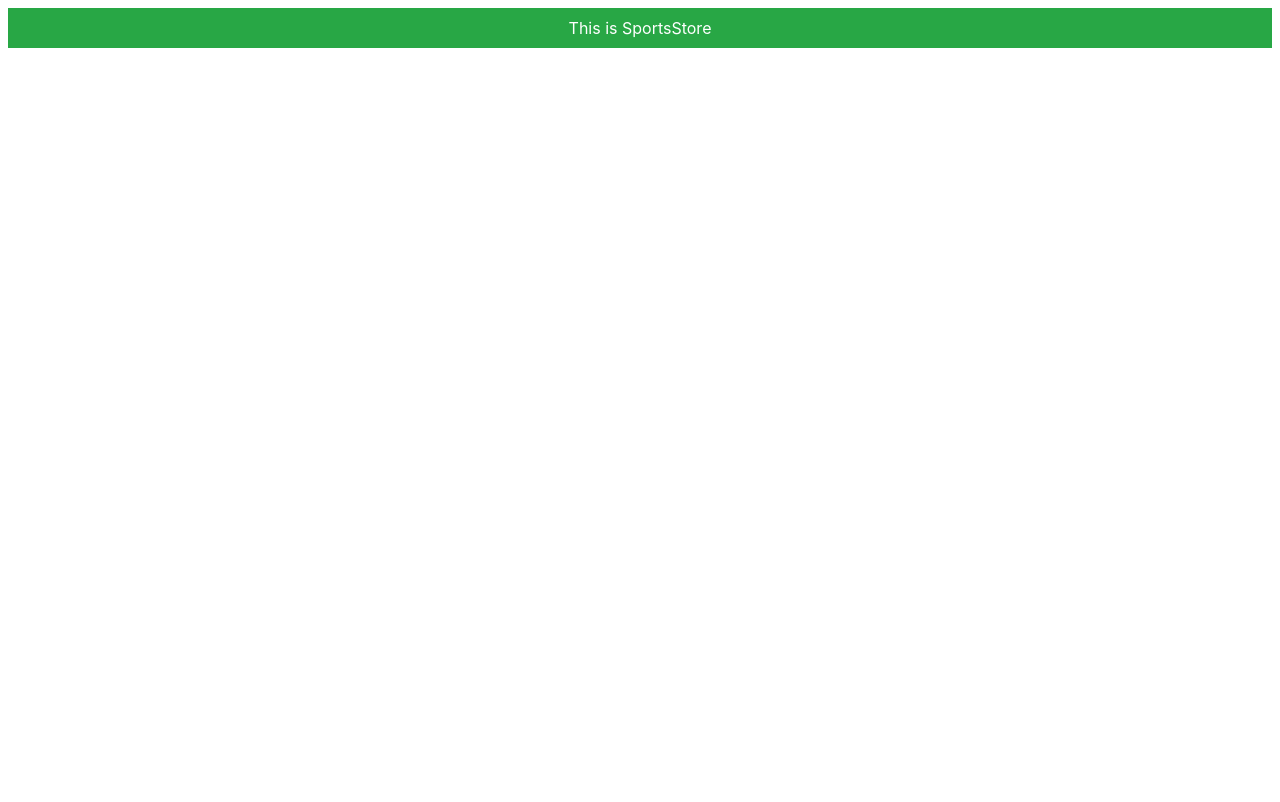
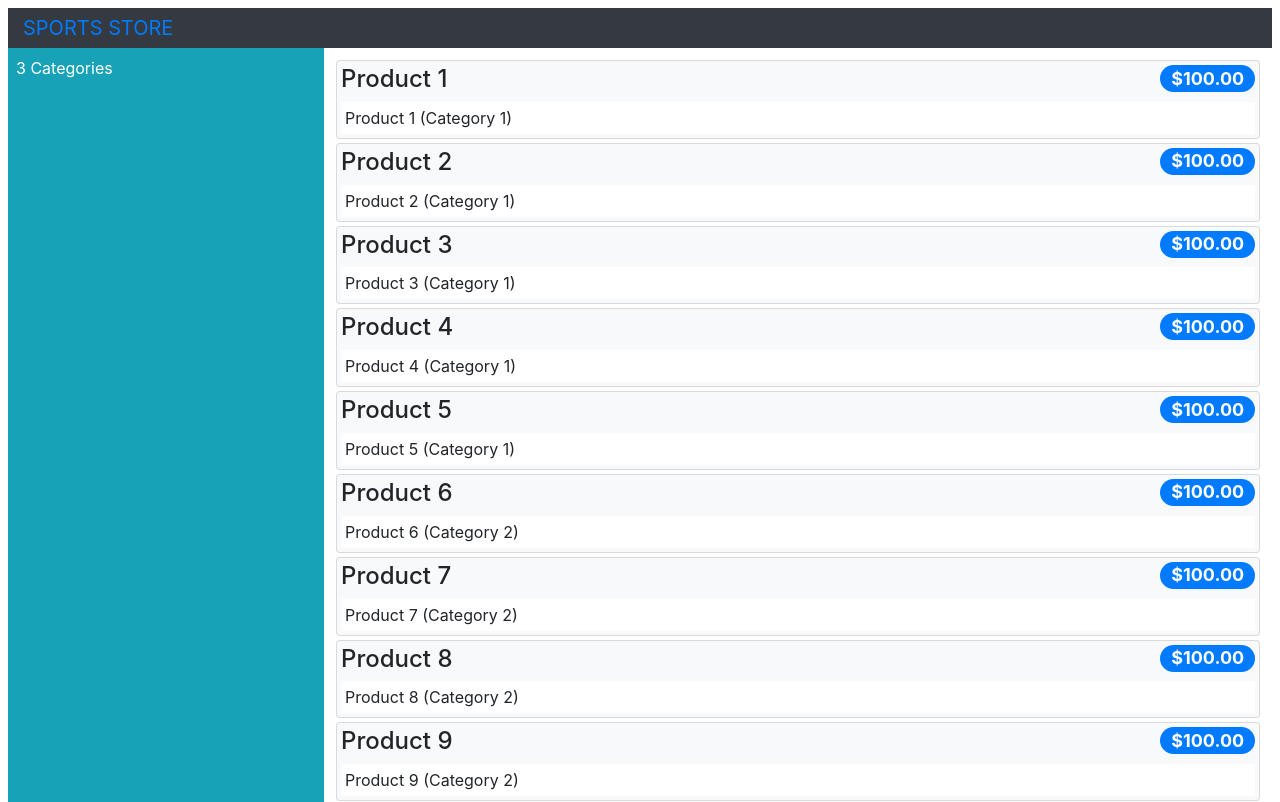
Before and after one commit to sahar-kortobaa/SportsStore, an Angular app: page / in a window 1280 px wide. Shown: the top 802 px of the page. Built offline with nearby package versions, Linux system fonts and the light colour scheme.

Commit message:
Creating the Store Component and Template

```diff
--- a/src/app/app.component.ts
+++ b/src/app/app.component.ts
@@ -2,9 +2,7 @@ import { Component } from '@angular/core';
 
 @Component({
   selector: 'app',
-  template: `<div class="bg-success p-2 text-center text-white">
-                    This is SportsStore
-              </div>`
+  template: "<store></store>"
 })
 export class AppComponent {
 
--- a/src/app/app.module.ts
+++ b/src/app/app.module.ts
@@ -2,13 +2,15 @@ import { BrowserModule } from '@angular/platform-browser';
 import { NgModule } from '@angular/core';
 
 import { AppComponent } from './app.component';
+import { StoreModule } from "./store/store.module";
 
 @NgModule({
   declarations: [
     AppComponent
   ],
   imports: [
-    BrowserModule
+    BrowserModule,
+    StoreModule
   ],
   providers: [],
   bootstrap: [AppComponent]
--- /dev/null
+++ b/src/app/store/store.component.html
@@ -0,0 +1,23 @@
+<div class="container-fluid">
+    <div class="row">
+        <div class="col bg-dark text-white">
+            <a class="navbar-brand">SPORTS STORE</a>
+        </div>
+    </div>
+    <div class="row">
+        <div class="col-3 bg-info p-2 text-white">
+            {{categories.length}} Categories
+        </div>
+        <div class="col-9 p-2">
+            <div *ngFor="let product of products" class="card m-1 p-1 bg-light">
+                <h4>
+                    {{product.name}}
+                    <span class="badge badge-pill badge-primary float-right">
+                        {{ product.price | currency:"USD":"symbol":"2.2-2" }}
+                    </span>
+                </h4>
+                <div class="card-text bg-white p-1">{{product.description}}</div>
+            </div>
+        </div>
+    </div>
+</div>
--- /dev/null
+++ b/src/app/store/store.component.ts
@@ -0,0 +1,21 @@
+import { Component } from "@angular/core";
+import { Product } from "../model/product.model";
+import { ProductRepository } from "../model/product.repository";
+
+@Component({
+    selector: "store",
+    templateUrl: "store.component.html"
+})
+
+export class StoreComponent {
+
+    constructor(private repository: ProductRepository) { }
+
+    get products(): Product[] {
+        return this.repository.getProducts();
+    }
+
+    get categories(): string[] {
+        return this.repository.getCategories();
+    }
+}
```
Also changed, not shown: src/app/store/store.module.ts (added, +13 -0 lines).
